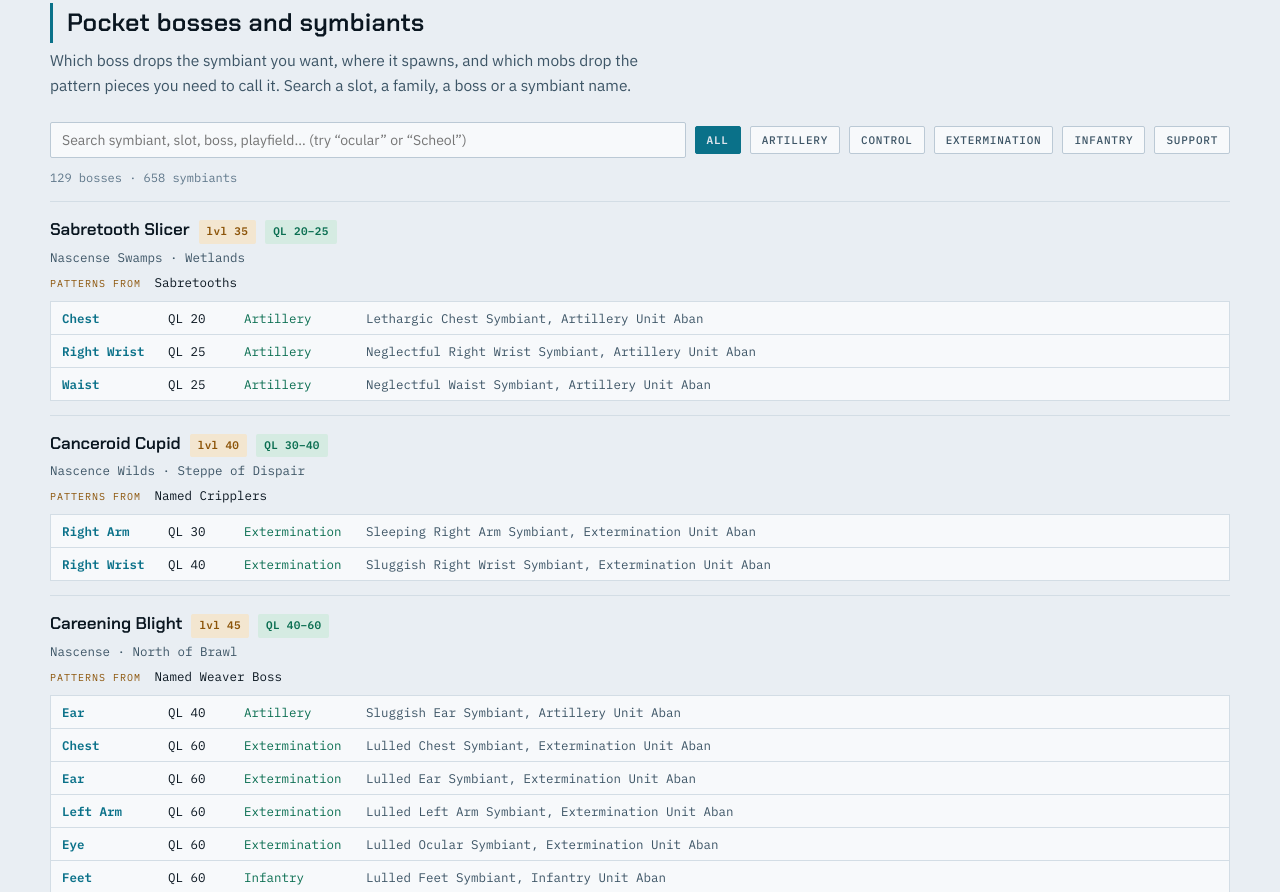
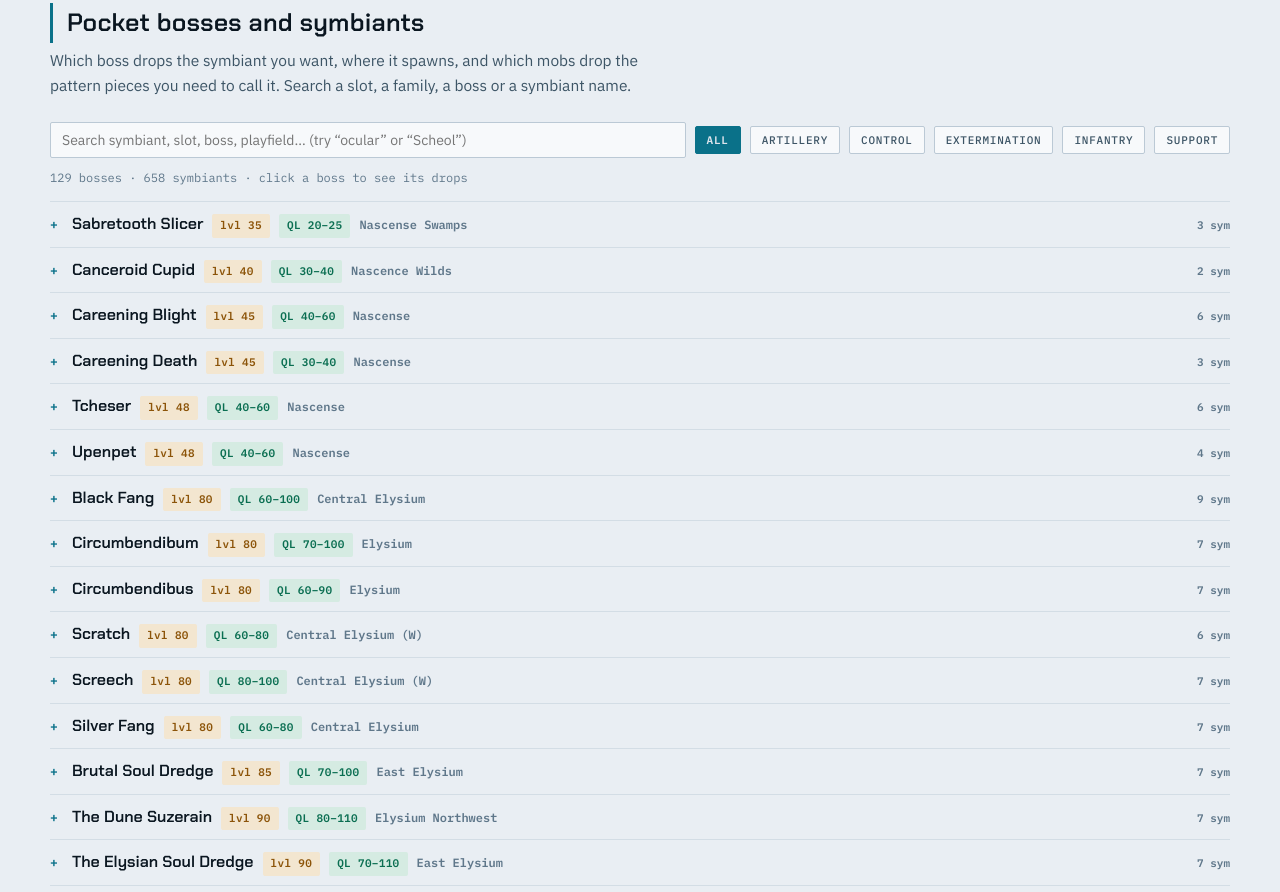
Before and after one commit to RAD-Talent/AOIM-S12, a plain HTML site: page index.html in a window 1280 px wide. Shown: the part 11108-12000 px from the top of the page. Drawn offline with Linux system fonts and the light colour scheme.

Commit message:
Collapse pocket boss list by default

```diff
--- a/index.html
+++ b/index.html
@@ -120,11 +120,24 @@ a:hover{color:var(--ink)}
 .tldr p{margin:13px 0 0;color:var(--ink-3);font-size:14px}
 
 /* ===== pocket bosses ===== */
-.pb{border-top:1px solid var(--rule-soft);padding:14px 0}
+.pb{border-top:1px solid var(--rule-soft)}
 #pblist .pb:last-child{border-bottom:1px solid var(--rule-soft)}
-.pb-head{display:flex;flex-wrap:wrap;gap:9px;align-items:baseline}
-.pb-name{font-family:var(--f-d);font-weight:600;font-size:17px}
-.pb-meta{font-family:var(--f-m);font-size:12.5px;color:var(--ink-2);margin-top:3px}
+.pb>summary{
+  cursor:pointer;list-style:none;padding:9px 0;
+  display:flex;flex-wrap:wrap;gap:9px;align-items:baseline;
+}
+.pb>summary::-webkit-details-marker{display:none}
+.pb>summary::before{
+  content:"+";font-family:var(--f-m);font-size:13px;color:var(--notum);
+  width:13px;flex:none;font-weight:600;
+}
+.pb[open]>summary::before{content:"\2212"}
+.pb>summary:hover .pb-name{color:var(--notum)}
+.pb-name{font-family:var(--f-d);font-weight:600;font-size:16px}
+.pb-zone{font-family:var(--f-m);font-size:12px;color:var(--ink-3)}
+.pb-n{font-family:var(--f-m);font-size:11px;color:var(--ink-3);margin-left:auto}
+.pb-body{padding:2px 0 15px 22px}
+.pb-meta{font-family:var(--f-m);font-size:12.5px;color:var(--ink-2)}
 .pb-pat{font-family:var(--f-m);font-size:12.5px;color:var(--ink);margin-top:5px}
 .pb-pat span{color:var(--rust);text-transform:uppercase;letter-spacing:.1em;font-size:10px;margin-right:6px}
 .pb-drops{margin-top:9px;display:grid;gap:1px;background:var(--rule-soft);border:1px solid var(--rule-soft)}
@@ -138,6 +151,8 @@ a:hover{color:var(--ink)}
 .pb-fam{color:var(--go)}
 .pb-sym{color:var(--ink-2);overflow-wrap:anywhere}
 @media (max-width:700px){
+  .pb-n{margin-left:0}
+  .pb-body{padding-left:0}
   .pb-d{grid-template-columns:1fr 1fr;gap:2px 10px}
   .pb-sym{grid-column:1/-1}
 }
@@ -302,8 +317,8 @@ summary{
   list-style:none;display:flex;justify-content:space-between;align-items:center;gap:12px;
 }
 summary::-webkit-details-marker{display:none}
-summary::after{content:"+";font-family:var(--f-m);color:var(--notum);font-size:16px;flex:none}
-details[open] summary::after{content:"\2212"}
+details:not(.pb)>summary::after{content:"+";font-family:var(--f-m);color:var(--notum);font-size:16px;flex:none}
+details:not(.pb)[open]>summary::after{content:"\2212"}
 details .body{padding-bottom:16px}
 details ul{margin:0 0 12px;padding-left:20px;max-width:70ch}
 details li{margin-bottom:6px;color:var(--ink-2)}
@@ -829,11 +844,10 @@ function renderStatus(){
 var pbFam="all";
 function renderPB(){
   var q=(document.getElementById("pbq").value||"").toLowerCase();
+  var open=!!q||pbFam!=="all";   /* auto-expand once you're actually looking for something */
   var shown=0,sym=0;
   var html=PB.map(function(b){
-    var drops=b.drops.filter(function(d){
-      return pbFam==="all"||d.fam===pbFam;
-    });
+    var drops=b.drops.filter(function(d){return pbFam==="all"||d.fam===pbFam});
     if(!drops.length)return "";
     var bossHit=!q||((b.n+" "+b.pf+" "+b.loc+" "+b.mobs.join(" ")).toLowerCase().indexOf(q)>=0);
     var matched=drops.filter(function(d){
@@ -842,14 +856,17 @@ function renderPB(){
     if(!matched.length)return "";
     shown++;sym+=matched.length;
     var qls=matched.map(function(d){return d.ql}).filter(function(n){return n});
-    var range=qls.length?(Math.min.apply(null,qls)===Math.max.apply(null,qls)?("QL "+qls[0]):("QL "+Math.min.apply(null,qls)+"–"+Math.max.apply(null,qls))):"";
-    return '<div class="pb">'+
-      '<div class="pb-head">'+
+    var range=qls.length?(Math.min.apply(null,qls)===Math.max.apply(null,qls)?("QL "+qls[0]):("QL "+Math.min.apply(null,qls)+"\u2013"+Math.max.apply(null,qls))):"";
+    return '<details class="pb"'+(open?" open":"")+'>'+
+      '<summary>'+
         '<span class="pb-name">'+esc(b.n)+'</span>'+
         '<span class="tagp crew">lvl '+b.lvl+'</span>'+
         (range?'<span class="tagp coin">'+range+'</span>':'')+
-      '</div>'+
-      '<div class="pb-meta">'+esc(b.pf)+(b.loc&&b.loc!==b.pf?' &middot; '+esc(b.loc):'')+'</div>'+
+        '<span class="pb-zone">'+esc(b.pf)+'</span>'+
+        '<span class="pb-n">'+matched.length+' sym</span>'+
+      '</summary>'+
+      '<div class="pb-body">'+
+        '<div class="pb-meta">'+esc(b.pf)+(b.loc&&b.loc!==b.pf?" \u00b7 "+esc(b.loc):"")+'</div>'+
         '<div class="pb-pat"><span>Patterns from</span> '+esc(b.mobs.join(", "))+'</div>'+
         '<div class="pb-drops">'+matched.map(function(d){
           return '<div class="pb-d"><span class="pb-slot">'+esc(d.slot)+'</span>'+
@@ -857,9 +874,12 @@ function renderPB(){
             '<span class="pb-fam">'+esc(d.fam||"")+'</span>'+
             '<span class="pb-sym">'+esc(d.name||"")+'</span></div>';
         }).join("")+'</div>'+
-    '</div>';
+      '</div>'+
+    '</details>';
   }).join("");
-  document.getElementById("pbcount").textContent=shown+" boss"+(shown===1?"":"es")+" · "+sym+" symbiant"+(sym===1?"":"s");
+  document.getElementById("pbcount").textContent=
+    shown+" boss"+(shown===1?"":"es")+" \u00b7 "+sym+" symbiant"+(sym===1?"":"s")+
+    (open?"":" \u00b7 click a boss to see its drops");
   document.getElementById("pblist").innerHTML=html||'<div class="empty">Nothing matches that.</div>';
 }
 
```
Lines whose indentation alone changed are shown as unchanged.
